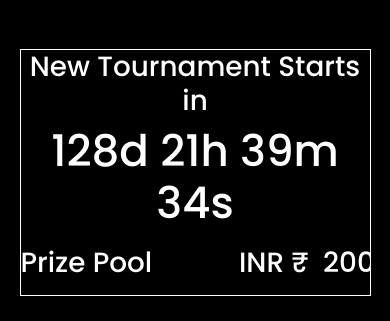
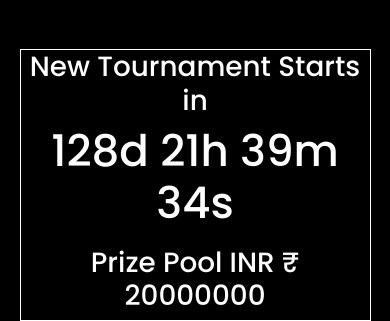
Before and after one commit to balithakur/gameszone, a Django app: page /home in a window 390 px wide; the page is wider, and only the part inside the window is pictured. Shown: the part 606-927 px from the top of that part. Before the commit the page ends 902 px from the top of that part, so only its background shows below. Run offline with Django 4.2, Linux system fonts and the light colour scheme.

Commit message:
change css

```diff
--- a/static/navbar.css
+++ b/static/navbar.css
@@ -61,7 +61,6 @@
 .mobile_nav{
     width:10%;
     position: relative;
-    left:85%;
 }
 .mobile_nav img{
     width:25px;
@@ -155,7 +154,7 @@
 }
 @media (min-width:0px) and (max-width:499px){
     .mobile_nav{
-       left:80%;
+       left:0%;
     }
 }
 @media (min-width:999px){
--- a/templates/home.html
+++ b/templates/home.html
@@ -28,7 +28,7 @@
       <div class="tournament">
         <h1 class="display-6">New Tournament Starts in </h1>
         <p id="timer" class="display-1 timer"></p>
-        <pre class="display-6 prize">Prize Pool            INR ₹  20000000 </pre>
+        <h2 class="display-6 prize">Prize Pool            INR ₹  20000000 </h2>
       </div>
     </div>
 
```
